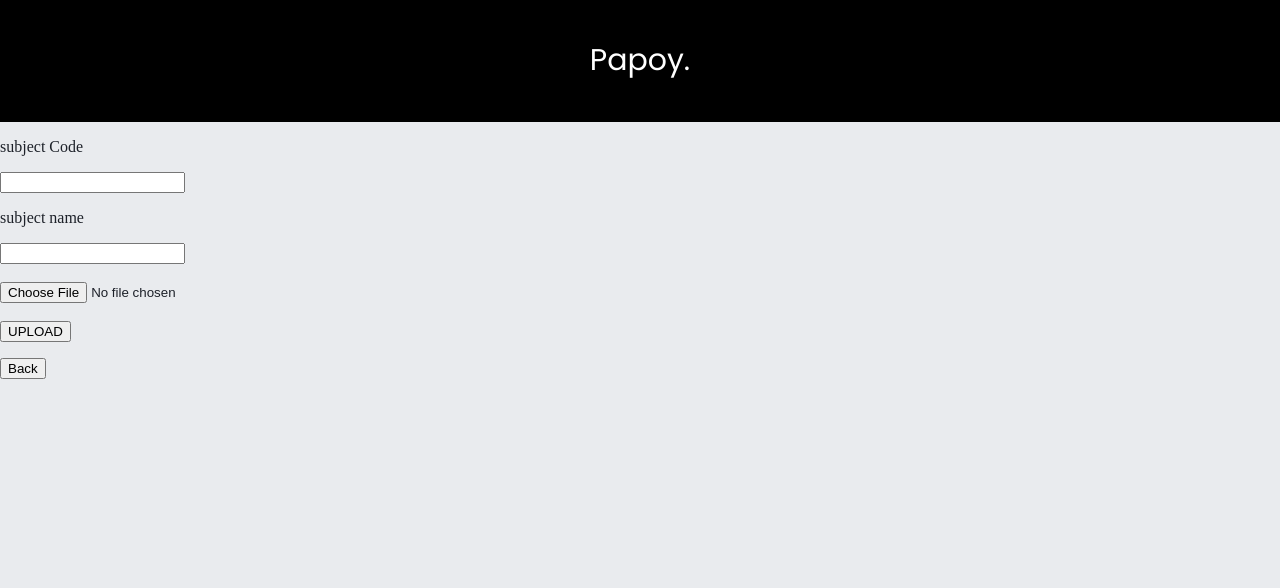
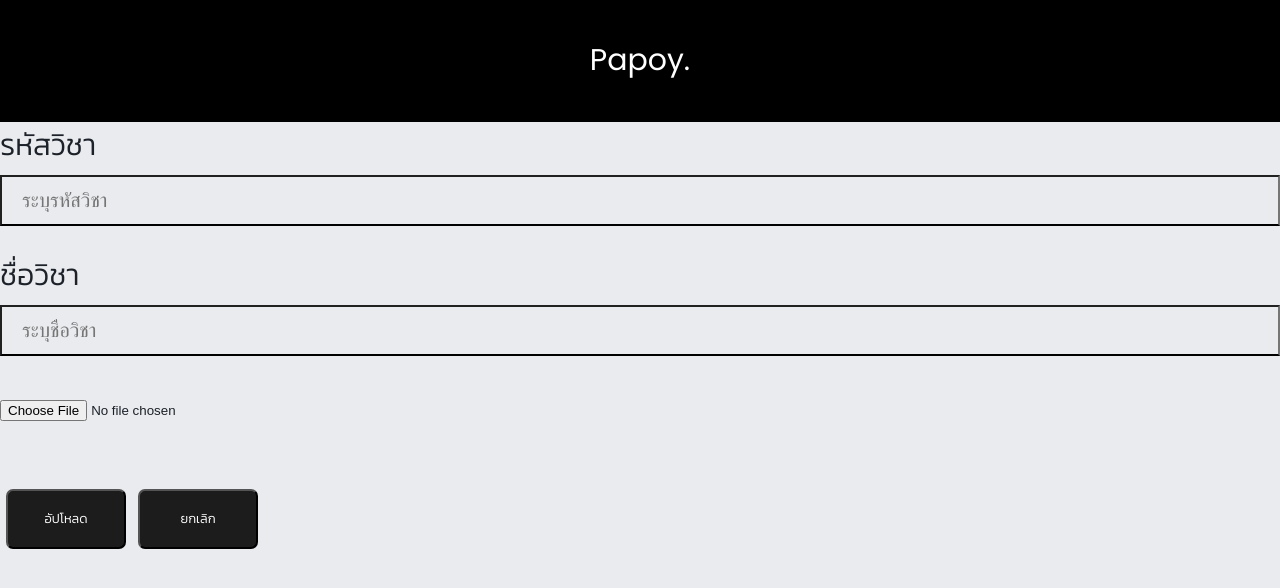
Before and after one commit to bybzen/devcamp, a React (Create React App) app: page /account/upload in a window 1280 px wide. Shown: the top 588 px of the page. Built offline with nearby package versions, Linux system fonts and the light colour scheme; no server answers; sample sign-in values are in the browser's storage.

Commit message:
Update UI

```diff
--- a/package.json
+++ b/package.json
@@ -3,6 +3,9 @@
   "version": "0.1.0",
   "private": true,
   "dependencies": {
+    "@chakra-ui/react": "^1.0.1",
+    "@emotion/react": "^11.1.1",
+    "@emotion/styled": "^11.0.0",
     "@react-navigation/native": "^5.8.10",
     "@react-navigation/stack": "^5.12.8",
     "@testing-library/jest-dom": "^5.11.6",
@@ -12,6 +15,7 @@
     "date-fns": "^2.16.1",
     "firebase": "^8.1.1",
     "firebase-admin": "^9.4.1",
+    "framer-motion": "^2.9.4",
     "google-maps-react": "^2.0.6",
     "react": "^17.0.1",
     "react-dom": "^17.0.1",
--- a/src/Account.js
+++ b/src/Account.js
@@ -1,23 +1,35 @@
 import React, { useEffect, useState } from 'react'
 import { useHistory } from 'react-router-dom'
-import { auth, db} from './firebase'
+import { auth, db } from './firebase'
 import Navbar from './components/Navbar'
 import './css/App.css'
+import {
+    Menu,
+    MenuButton,
+    MenuList,
+    MenuItem,
+    MenuItemOption,
+    MenuGroup,
+    MenuOptionGroup,
+    MenuIcon,
+    MenuCommand,
+    MenuDivider,Button
+  } from "@chakra-ui/react"
 
 const Profile = () => {
-    const [user,setUser] = useState({
-        name:'',
-        email:'',
-        uid:'',
-        qr_bank:''
+    const [user, setUser] = useState({
+        name: '',
+        email: '',
+        uid: '',
+        qr_bank: ''
     })
     const history = useHistory()
 
-    useEffect(()=>{
-        auth.onAuthStateChanged(function(currentUser) {
+    useEffect(() => {
+        auth.onAuthStateChanged(function (currentUser) {
             if (currentUser) {
                 console.log(currentUser)
-            db.ref('/users/'+auth.currentUser.uid).once('value').then((snapshot)=>{
+                db.ref('/users/' + auth.currentUser.uid).once('value').then((snapshot) => {
                     setUser({
                         name: snapshot.val().name,
                         qr_bank: snapshot.val().qr_bank,
@@ -28,21 +40,21 @@ const Profile = () => {
                 })
             }
         })
-    },[auth])
-    function logout(){
+    }, [auth])
+    function logout() {
         auth.signOut()
         history.replace('/')
     }
 
-    function goUpload(){
+    function goUpload() {
         history.replace('/account/upload')
     }
 
-    function goStorage(){
+    function goStorage() {
         history.replace('/account/storage')
     }
 
-    function goShop(){
+    function goShop() {
         history.replace('/shop')
     }
 
@@ -51,16 +63,31 @@ const Profile = () => {
         <div>
             <Navbar />
 
+            <Menu>
+                <MenuButton className="select_button" as={Button} bg="#A0AEC0" fontSize="15px">
+                    Menu
+                </MenuButton>
+                <MenuList>
+                    <MenuGroup title="">
+                        <MenuItem onClick={goUpload} > อัปโหลด</MenuItem>
+                        <MenuItem>Payments </MenuItem>
+                    </MenuGroup>
+                    <MenuDivider />
+
+                </MenuList>
+            </Menu>
+
+            <br></br><br></br><br></br>
             <div>
-                    <p className="text1">uid : {user.uid}</p>
+                <p className="">uid : {user.uid}</p>
                 <p>name : {user.name}</p>
                 <p>email : {user.email}</p>
                 <p>qr_bank : {user.qr_bank}</p>
             </div>
-                <button onClick={goUpload}>UPLOAD</button>
-                <button onClick={goStorage}>STORAGE</button>
-                <button onClick={goShop}>SHOP</button>
-                <button onClick={logout}>LOGOUT</button>
+            <button className="select_button" onClick={goUpload}>UPLOAD</button>
+            <button className="select_button" onClick={goStorage}>STORAGE</button>
+            <button className="select_button" onClick={goShop}>SHOP</button>
+            <button className="select_button" onClick={logout}>LOGOUT</button>
         </div>
     )
 }
--- a/src/Shop.js
+++ b/src/Shop.js
@@ -2,6 +2,7 @@ import React, { useEffect, useState } from 'react'
 import Navbar from './components/Navbar';
 import {auth, db, store} from './firebase'
 import { Link, useHistory } from 'react-router-dom';
+// import './css/App.css'
 
 
 const Shop = () => {
@@ -50,9 +51,8 @@ const Shop = () => {
     return (
         <div>
             <Navbar/>
-            hello
-            <button onClick={goBack}>back</button>
-            <button onClick={show}>show</button>
+
+
             {alldata.subject_code.map((key)=>{
                 {console.log(key)}
             return(
@@ -61,6 +61,9 @@ const Shop = () => {
             <a className='download' onClick={() => toItem(key)}>detail</a></li>
             )
         })}
+
+<button className="select_button" onClick={goBack}>back</button>
+            <button className="select_button" onClick={show}>show</button>
         </div>
 
 
--- a/src/Upload.js
+++ b/src/Upload.js
@@ -1,23 +1,31 @@
 import React from 'react'
-import { auth, db, store} from './firebase'
+import { auth, db, store } from './firebase'
 import Navbar from './components/Navbar'
 import { useHistory } from 'react-router-dom'
 import { useState } from 'react'
+import {
+    FormControl,
+    FormLabel,
+    FormErrorMessage,
+    FormHelperText,
+    Input
+} from "@chakra-ui/react"
+import './css/App.css'
 
 const Upload = () => {
-    const[subject_code,setSubjectCode] = useState(null)
-    const[subject_name,setSubjectName] = useState()
-    const subjectCode =(e)=>{
+    const [subject_code, setSubjectCode] = useState(null)
+    const [subject_name, setSubjectName] = useState()
+    const subjectCode = (e) => {
         setSubjectCode(e.target.value)
     }
-    const subjectName =(e)=>{
+    const subjectName = (e) => {
         setSubjectName(e.target.value)
     }
-    const [file,setFile] = useState(null)
+    const [file, setFile] = useState(null)
     const history = useHistory()
     const Choose = event => {
         const _file = event.target.files[0]
-        if(_file!==null){
+        if (_file !== null) {
             setFile(_file)
         }
     }
@@ -40,25 +48,43 @@ const Upload = () => {
         alert('Upload Success')
     }
 
-    const Back =()=>{
+    const Back = () => {
         history.replace('/account')
     }
 
+    return (
+        <div>
+            <Navbar />
 
-    return(
-        <div>
-            <Navbar/>
-            <p>subject Code</p>
-            <input type='text' onChange={subjectCode} ></input>
-            <br></br>
-            <p>subject name</p>
-            <input type='text' onChange={subjectName} ></input>
+            <div class="container-sm">
+
+                <FormControl id="subject-Code">
+                    <FormLabel className="text1"> รหัสวิชา</FormLabel>
+                    <Input className="inputBox2" placeholder="ระบุรหัสวิชา" type='text' onChange={subjectCode} />
+                </FormControl>
+
+                {/* <p>subject Code</p>
+            <input type='text' onChange={subjectCode} ></input> */}
+                <br></br>
+
+                <FormControl id="subject-Name">
+                <FormLabel className="text1"> ชื่อวิชา</FormLabel>
+                <Input className="inputBox2" placeholder="ระบุชื่อวิชา" type='text' onChange={subjectName} />
+            </FormControl>
+
+                {/* <p>subject name</p>
+                <input className="input" type='text' onChange={subjectName} ></input> */}
+
+            </div>
             <br></br><br></br>
-            <input type="file" id="file_choose" onChange={Choose}/>
+
+            <input type="file" id="file_choose" onChange={Choose} />
             <br></br><br></br>
-            <button id="file_upload" onClick={Upload} >UPLOAD</button>
-            <p>                 </p>
-            <button onClick={Back}>Back</button>
+
+            <button className="select_button" id="file_upload" onClick={Upload} >อัปโหลด</button>
+
+
+            <button className="select_button" onClick={Back}>ยกเลิก</button>
         </div>
     )
 }
--- a/src/css/App.css
+++ b/src/css/App.css
@@ -38,6 +38,27 @@ body {
     color: white;
 }
 
+.select_button {
+    background-color: #1c1c1c;
+    color: white;
+    border-radius: 7px;
+    font-size: 13px;
+    width: 120px;
+    height: 60px;
+    text-align: center;
+    padding: 16px 32px;
+    text-decoration: none;
+    display: inline-block;
+    margin: 50px 6px 25px;
+    cursor: pointer;
+    font-family: 'Kanit', sans-serif;
+}
+
+.select_button:hover {
+    background-color: #555555;
+    color: white;
+}
+
 .textTopic {
     font-size: 50px;
     font-weight: bold;
@@ -59,6 +80,19 @@ body {
     background-color: #e9ebee;
     font-size: 20px;
 }
+
+.inputBox2 {
+    width: 100%;
+    padding: 12px 20px;
+    margin: 8px 0;
+    box-sizing: border-box;
+    /* border: none; */
+    border-bottom: 2px solid black;
+    background-color: #e9ebee;
+    font-size: 20px;
+}
+
+
 
 .text1 {
     font-family: 'Kanit', sans-serif;
```
Also changed, not shown: 2 other files (tests, documents, lock files or other folders). Lines whose indentation alone changed are shown as unchanged.
